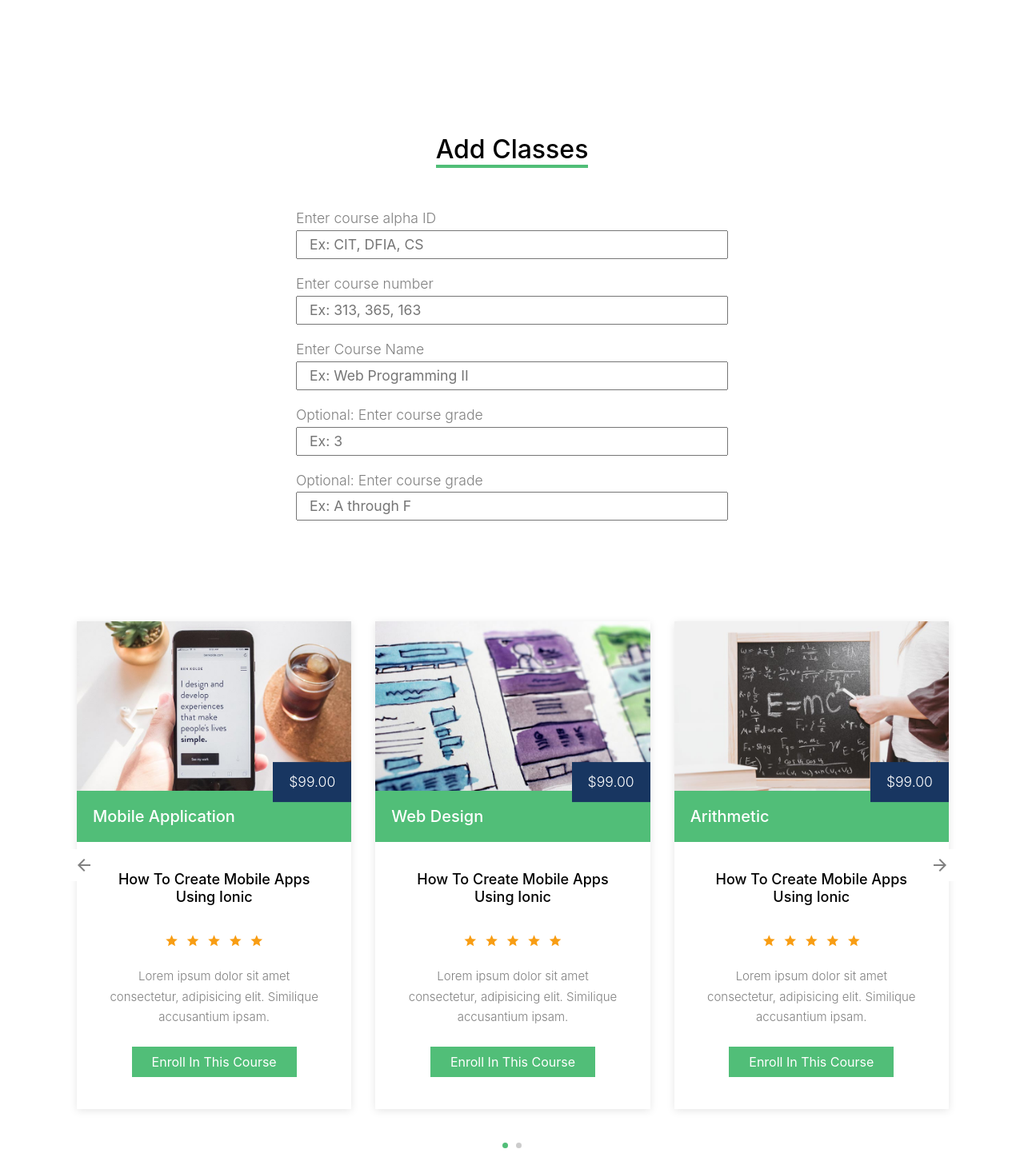
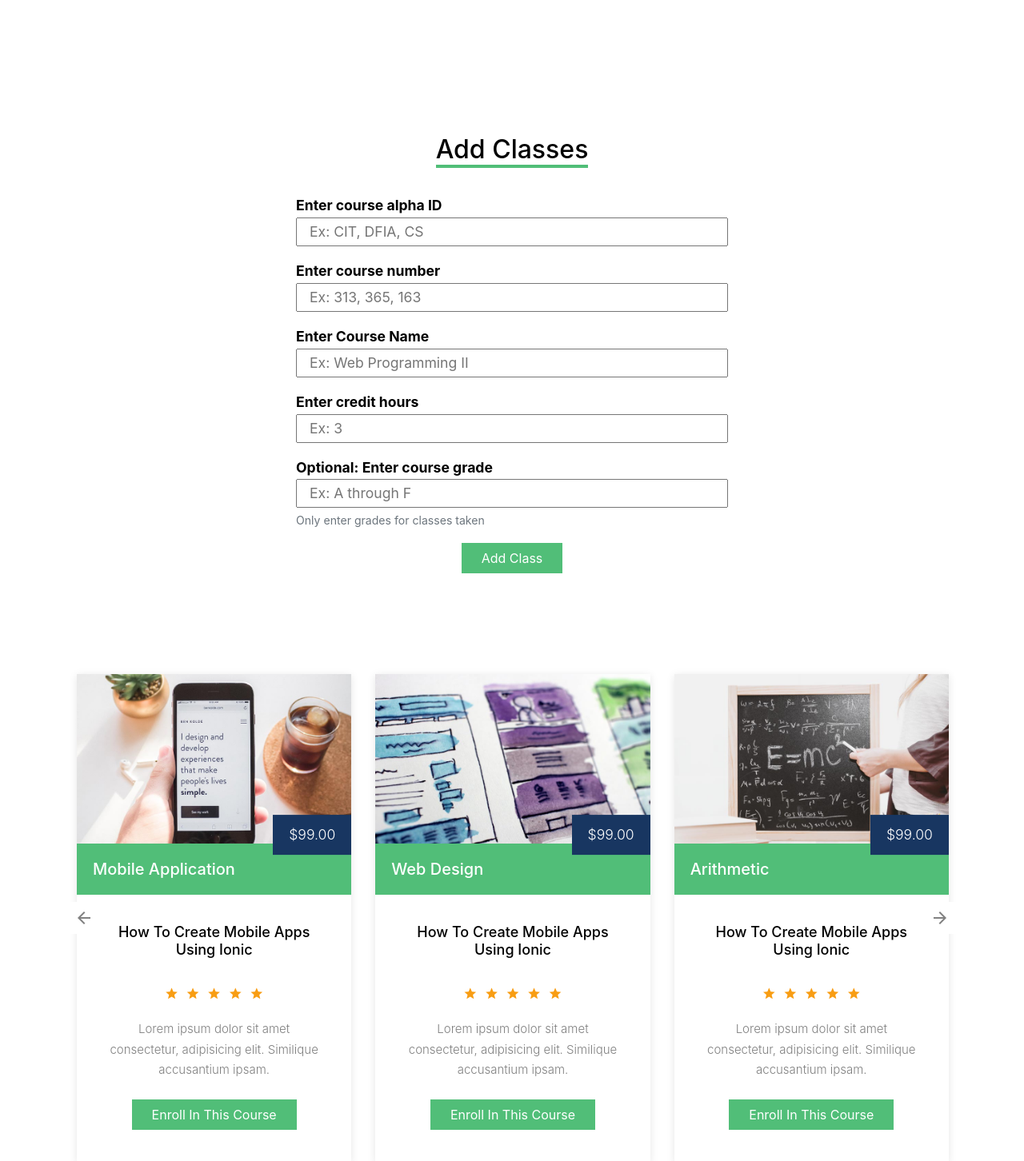
Before and after one commit to cayton10/akademik, a PHP site: page / in a window 1280 px wide. Shown: the part 1507-2959 px from the top of the page at 80% size. Run offline with PHP 8.4, Linux system fonts and the light colour scheme; some web fonts are replaced.

Commit message:
form fields complete

```diff
--- a/css/custom.css
+++ b/css/custom.css
@@ -20,3 +20,9 @@ input[type=number] {
 html {
     scroll-behavior: smooth;
 }
+
+.form_p {
+    color: Black;
+    font-weight: bold;
+    margin-top: 4px;
+}
--- a/index.html
+++ b/index.html
@@ -152,31 +152,42 @@
       </div>
     </div>
 
-
+<!-- FULL APPLICATION SECTION -->
     <div class="site-section">
       <div class="container">
 
-
+  <!-- CLASS ADD SECTION -->
         <div class="row mb-5 justify-content-center text-center" id="add">
           <div class="col-lg-6 mb-5">
             <h2 class="section-title-underline mb-3">
-              <span>Add Classes</span>
+              <span class="mb-3">Add Classes</span>
             </h2>
             <form action="" method="POST">
-              <p class="text-left mt-5 mb-0">Enter course alpha ID</p>
+
+              <p class="form_p text-left mt-3 mb-0">Enter course alpha ID</p>
               <input class="col-12" type="text" name="courseAlpha" id="courseAlpha" placeholder="Ex: CIT, DFIA, CS" autocomplete="off" required="required">
-              <p class="text-left mt-3 mb-0">Enter course number</p>
+
+              <p class="form_p text-left mt-3 mb-0">Enter course number</p>
               <input class="col-12" min="0" step="1" type="number" name="courseNum" id="courseNum" placeholder="Ex: 313, 365, 163" autocomplete="off" required="required">
-              <p class="text-left mt-3 mb-0">Enter Course Name</p>
+
+              <p class="form_p text-left mt-3 mb-0">Enter Course Name</p>
               <input class="col-12" type="text" name="courseName" id="courseName" placeholder="Ex: Web Programming II" autocomplete="off" required="required">
-              <p class="text-left mt-3 mb-0"><span id="optional">Optional:</span> Enter course grade</p>
-              <input class="col-12" min="1" step="1" type="number" name="courseHours" id="courseHours" placeholder="Ex: 3" autocomplete="off" required="required">
-              <p class="text-left mt-3 mb-0"><span id="optional">Optional:</span> Enter course grade</p>
-              <input class="col-12" type="text" name="courseGrade" id="courseGrade" placeholder="Ex: A through F" autocomplete="off">
+
+              <p class="form_p text-left mt-3 mb-0">Enter credit hours</p>
+              <input class="col-12" min="1" max="5" step="1" type="number" name="courseHours" id="courseHours" placeholder="Ex: 3" autocomplete="off" required="required">
+
+              <p class="form_p text-left mt-3 mb-0"><span id="optional">Optional:</span> Enter course grade</p>
+              <input class="col-12" type="text" maxlength="1" name="courseGrade" id="courseGrade" placeholder="Ex: A through F" autocomplete="off">
+              <small id="gradesHelp" class="text-left form-text text-muted">Only enter grades for classes taken</small>
+
+              <input type="submit" class="btn btn-primary px-4 rounded-0 mt-3" value="Add Class">
 
             </form>
           </div>
         </div>
+        <!-- END CLASS ADD SECTION -->
+
+        <!-- VIEW COURSES AND UPDATE COMPLETED COURSES SECTION-->
 
         <div class="row">
           <div class="col-12">
```
